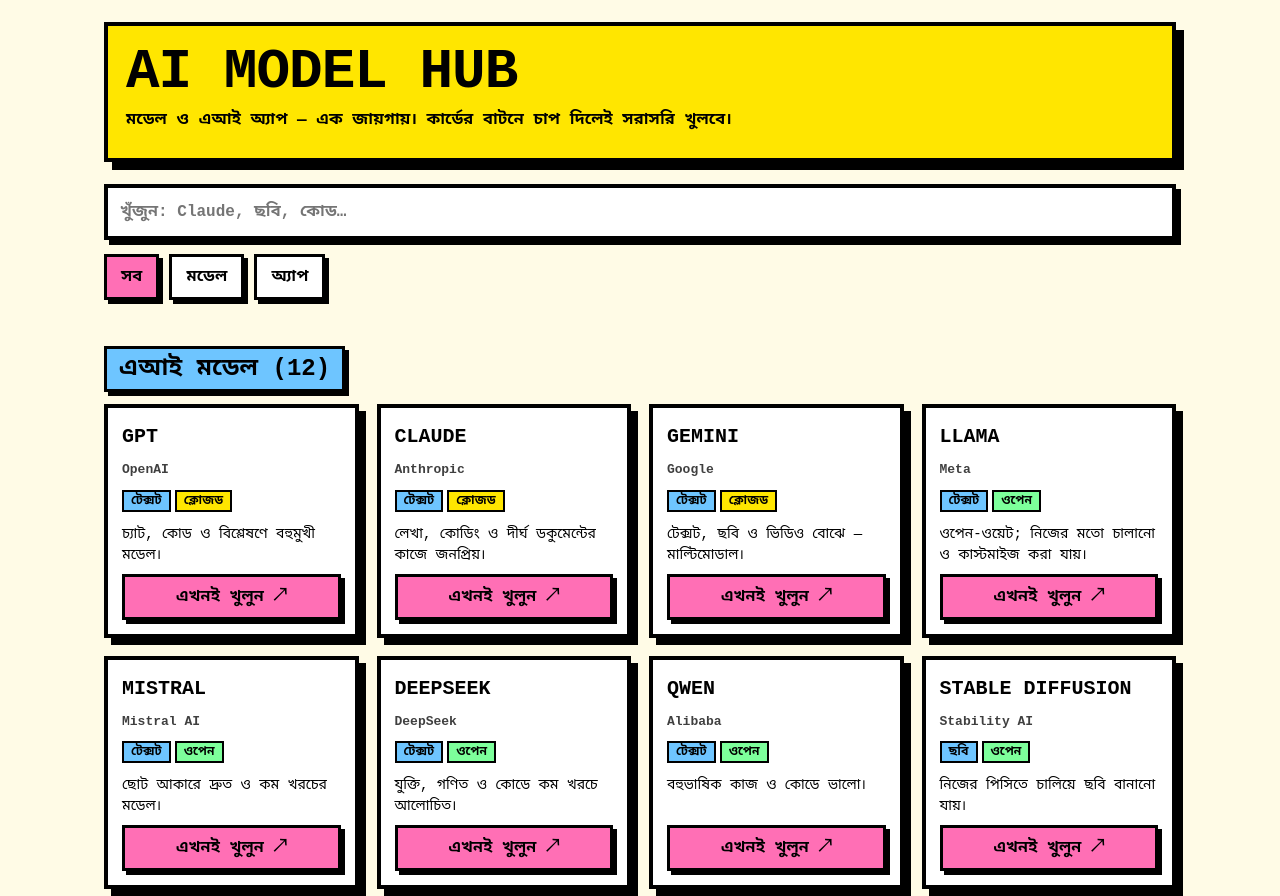
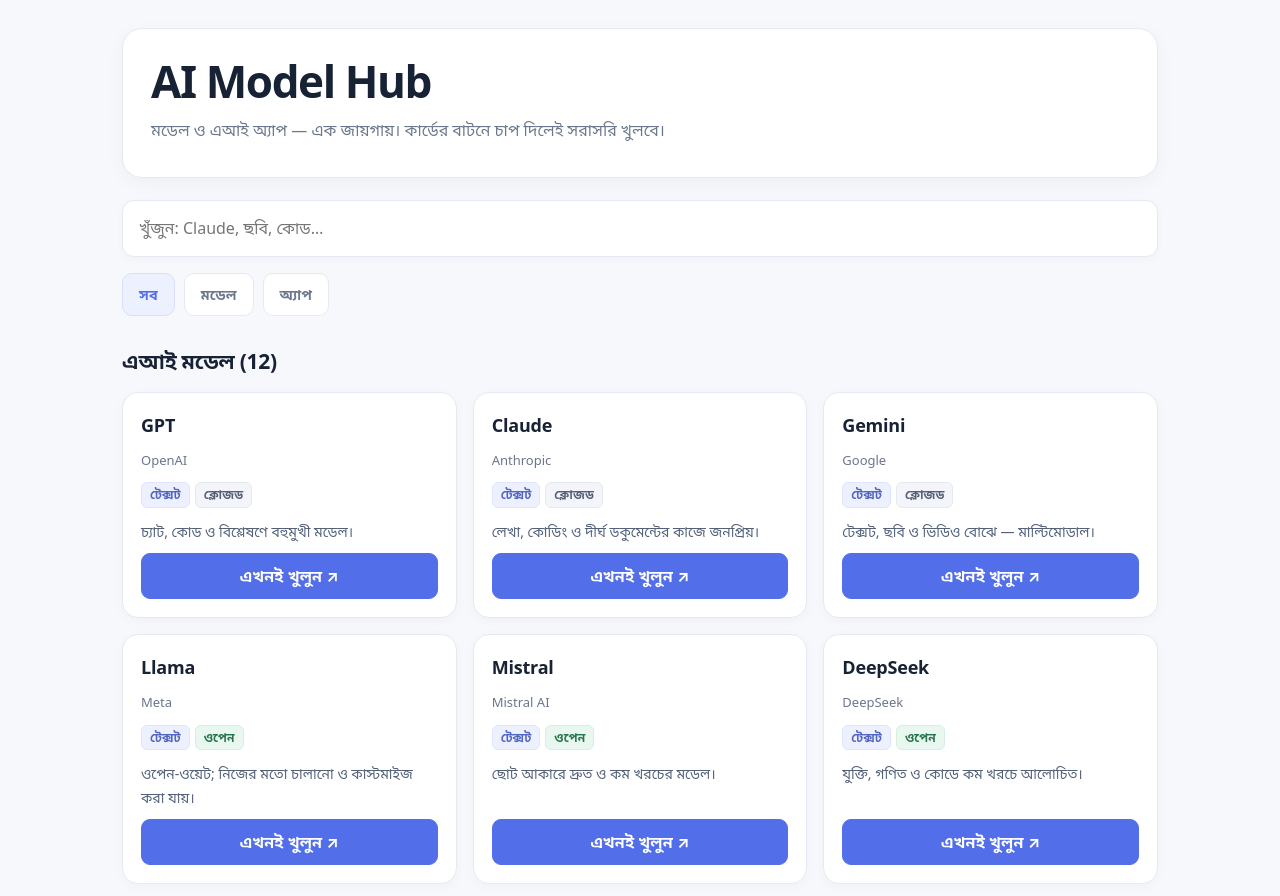
Before and after one commit to ayub-26/ai-model-hub, a plain HTML site: page index.html in a window 1280 px wide. Shown: the top 896 px of the page. Drawn offline with Linux system fonts and the light colour scheme.

Commit message:
Refresh UI with a clean minimal design

```diff
--- a/index.html
+++ b/index.html
@@ -1,7 +1,7 @@
 <!DOCTYPE html>
 <html lang="bn"><head><meta charset="utf-8">
 <meta name="viewport" content="width=device-width, initial-scale=1, viewport-fit=cover">
-<meta name="theme-color" content="#ffe600">
+<meta name="theme-color" content="#f6f8fc">
 <meta name="description" content="বাংলায় জনপ্রিয় AI মডেল ও অ্যাপ খুঁজুন।">
 <link rel="manifest" href="./manifest.webmanifest">
 <link rel="icon" href="./app-icon.svg" type="image/svg+xml">
@@ -11,36 +11,41 @@
 <meta name="apple-mobile-web-app-title" content="AI Model Hub">
 <title>AI MODEL HUB – মডেল ও অ্যাপ</title>
 <style>
-:root{--bg:#fffbe6;--tx:#000;--card:#fff;--bd:#000;--y:#ffe600;--p:#ff6fb5;--b:#6ec5ff;--g:#7dff9b;--sh:#000;box-sizing:border-box;padding-top:env(safe-area-inset-top,0px);padding-bottom:env(safe-area-inset-bottom,0px)}
-@media(prefers-color-scheme:dark){:root:not([data-theme="light"]){--bg:#15130a;--tx:#fff;--card:#201e12;--bd:#fff;--sh:#fff;color-scheme:dark}}
-:root[data-theme="dark"]{--bg:#15130a;--tx:#fff;--card:#201e12;--bd:#fff;--sh:#fff;color-scheme:dark}
-*{box-sizing:border-box}html{scroll-padding-top:env(safe-area-inset-top,0px)}
-body{margin:0;background:var(--bg);color:var(--tx);font-family:"Courier New",ui-monospace,"Noto Sans Bengali",monospace;line-height:1.5}
-.w{max-width:1100px;margin:auto;padding:0 14px 40px}
-header{margin:22px 0;border:4px solid var(--bd);background:var(--y);color:#000;padding:18px;box-shadow:8px 8px 0 var(--sh)}
-h1{margin:0;font-size:clamp(30px,7vw,56px);text-transform:uppercase;letter-spacing:-1px;line-height:1}
-header p{margin:8px 0 0;font-weight:700}
-input{width:100%;padding:12px;border:4px solid var(--bd);background:var(--card);color:var(--tx);font:inherit;font-weight:700;box-shadow:5px 5px 0 var(--sh);margin-bottom:14px}
-input:focus{outline:none;background:var(--g);color:#000}
-.tabs{display:flex;gap:10px;flex-wrap:wrap;margin-bottom:20px}
-.tab{border:3px solid var(--bd);background:var(--card);color:var(--tx);padding:8px 14px;font:inherit;font-weight:800;cursor:pointer;box-shadow:4px 4px 0 var(--sh);text-transform:uppercase}
-.tab.on{background:var(--p);color:#000}
-.tab:active{transform:translate(4px,4px);box-shadow:none}
-h2{font-size:24px;text-transform:uppercase;margin:26px 0 12px;display:inline-block;background:var(--b);color:#000;border:3px solid var(--bd);padding:2px 12px;box-shadow:4px 4px 0 var(--sh)}
-.grid{display:grid;grid-template-columns:repeat(auto-fill,minmax(250px,1fr));gap:18px}
-.card{border:4px solid var(--bd);background:var(--card);box-shadow:7px 7px 0 var(--sh);padding:14px;display:flex;flex-direction:column;gap:8px}
-.card h3{margin:0;font-size:20px;text-transform:uppercase}
-.by{font-size:13px;font-weight:700;opacity:.75}
-.tags span{display:inline-block;border:2px solid var(--bd);padding:0 7px;font-size:12px;font-weight:800;margin:0 4px 4px 0;background:var(--y);color:#000}
-.tags span.o{background:var(--g)}.tags span.a{background:var(--b)}
-.card p{margin:0;font-size:14px;flex:1}
-.go{display:block;text-align:center;text-decoration:none;font-weight:900;text-transform:uppercase;color:#000;background:var(--p);border:3px solid var(--bd);padding:8px;box-shadow:4px 4px 0 var(--sh)}
-.go:hover{background:var(--g)}.go:active{transform:translate(4px,4px);box-shadow:none}
-.empty{border:4px dashed var(--bd);padding:20px;font-weight:800;text-align:center}
-footer{margin-top:34px;border:3px solid var(--bd);padding:10px;font-size:13px;background:var(--card)}
+:root{--bg:#f6f8fc;--tx:#182235;--card:#fff;--bd:#e5eaf2;--accent:#526ee8;--accent-soft:#edf0ff;--muted:#6b778c;--green:#e8f7ef;box-sizing:border-box;padding-top:env(safe-area-inset-top,0px);padding-bottom:env(safe-area-inset-bottom,0px);color-scheme:light}
+*{box-sizing:border-box}
+html{scroll-behavior:smooth;scroll-padding-top:env(safe-area-inset-top,0px)}
+body{margin:0;background:var(--bg);color:var(--tx);font-family:system-ui,-apple-system,"Segoe UI","Noto Sans Bengali",sans-serif;line-height:1.65}
+.w{max-width:1080px;margin:auto;padding:0 22px 48px}
+header{margin:28px 0 22px;background:var(--card);color:var(--tx);padding:26px 28px;border:1px solid var(--bd);border-radius:20px;box-shadow:0 5px 20px #17233a0a}
+h1{margin:0;font-size:clamp(28px,5vw,44px);letter-spacing:-1.4px;line-height:1.2;font-weight:750}
+header p{margin:9px 0 0;color:var(--muted);font-weight:400}
+input{width:100%;padding:14px 16px;border:1px solid var(--bd);border-radius:12px;background:var(--card);color:var(--tx);font:inherit;box-shadow:0 2px 8px #17233a08;margin-bottom:16px;outline:none}
+input:focus{border-color:var(--accent);box-shadow:0 0 0 3px #526ee81c}
+.tabs{display:flex;gap:9px;flex-wrap:wrap;margin-bottom:24px}
+.tab{border:1px solid var(--bd);border-radius:10px;background:var(--card);color:var(--muted);padding:9px 16px;font:inherit;font-size:14px;font-weight:600;cursor:pointer;transition:background .15s,border-color .15s}
+.tab.on{background:var(--accent-soft);border-color:#d8defe;color:var(--accent)}
+.tab:hover{border-color:#b8c4f5;color:var(--accent)}
+#installBtn{background:var(--accent)!important;color:#fff!important;border:0}
+h2{font-size:21px;font-weight:700;letter-spacing:-.3px;margin:28px 0 14px;color:var(--tx)}
+.grid{display:grid;grid-template-columns:repeat(auto-fill,minmax(min(100%,250px),1fr));gap:16px}
+.card{border:1px solid var(--bd);border-radius:16px;background:var(--card);box-shadow:0 3px 12px #17233a08;padding:18px;display:flex;flex-direction:column;gap:9px;transition:transform .16s,box-shadow .16s}
+.card:hover{transform:translateY(-2px);box-shadow:0 8px 22px #17233a10}
+.card h3{margin:0;font-size:18px;font-weight:700;letter-spacing:-.2px}
+.by{font-size:13px;font-weight:500;color:var(--muted)}
+.tags span{display:inline-block;border:1px solid #e5eaf2;border-radius:6px;padding:2px 8px;font-size:12px;font-weight:600;margin:0 5px 3px 0;background:#f3f5fa;color:#536078}
+.tags span.o{background:var(--green);border-color:#d7efdf;color:#28744b}
+.tags span.a{background:var(--accent-soft);border-color:#e0e5ff;color:#5265bf}
+.card p{margin:0;font-size:14px;line-height:1.7;color:#526078;flex:1}
+.go{display:block;text-align:center;text-decoration:none;font-weight:650;color:#fff;background:var(--accent);border:1px solid var(--accent);border-radius:9px;padding:9px 12px;transition:background .15s}
+.go:hover{background:#405bd0}
+.go:active{transform:translateY(1px)}
+.empty{border:1px dashed #cbd3e1;border-radius:14px;padding:24px;font-weight:600;text-align:center;color:var(--muted);background:#fff}
+footer{margin-top:34px;border-top:1px solid var(--bd);padding:18px 2px;font-size:13px;color:var(--muted)}
+@media(max-width:560px){.w{padding:0 15px 32px}header{margin:16px 0;padding:21px 18px;border-radius:16px}.grid{grid-template-columns:1fr}.card{padding:16px}h2{font-size:19px}}
+@media(prefers-reduced-motion:reduce){*,*::before,*::after{scroll-behavior:auto!important;transition:none!important}}
 </style></head><body><div class="w">
 <header><h1>AI Model Hub</h1><p>মডেল ও এআই অ্যাপ — এক জায়গায়। কার্ডের বাটনে চাপ দিলেই সরাসরি খুলবে।</p>
-<button id="installBtn" class="tab" type="button" hidden style="margin-top:14px;background:#7dff9b;color:#000">⬇ অ্যাপ ইনস্টল করুন</button>
+<button id="installBtn" class="tab" type="button" hidden style="margin-top:14px">⬇ অ্যাপ ইনস্টল করুন</button>
 <p id="installHelp" aria-live="polite" style="font-size:13px;margin-top:8px"></p></header>
 <input id="q" type="search" placeholder="খুঁজুন: Claude, ছবি, কোড…" aria-label="খুঁজুন">
 <div class="tabs" id="tabs"></div>
```
